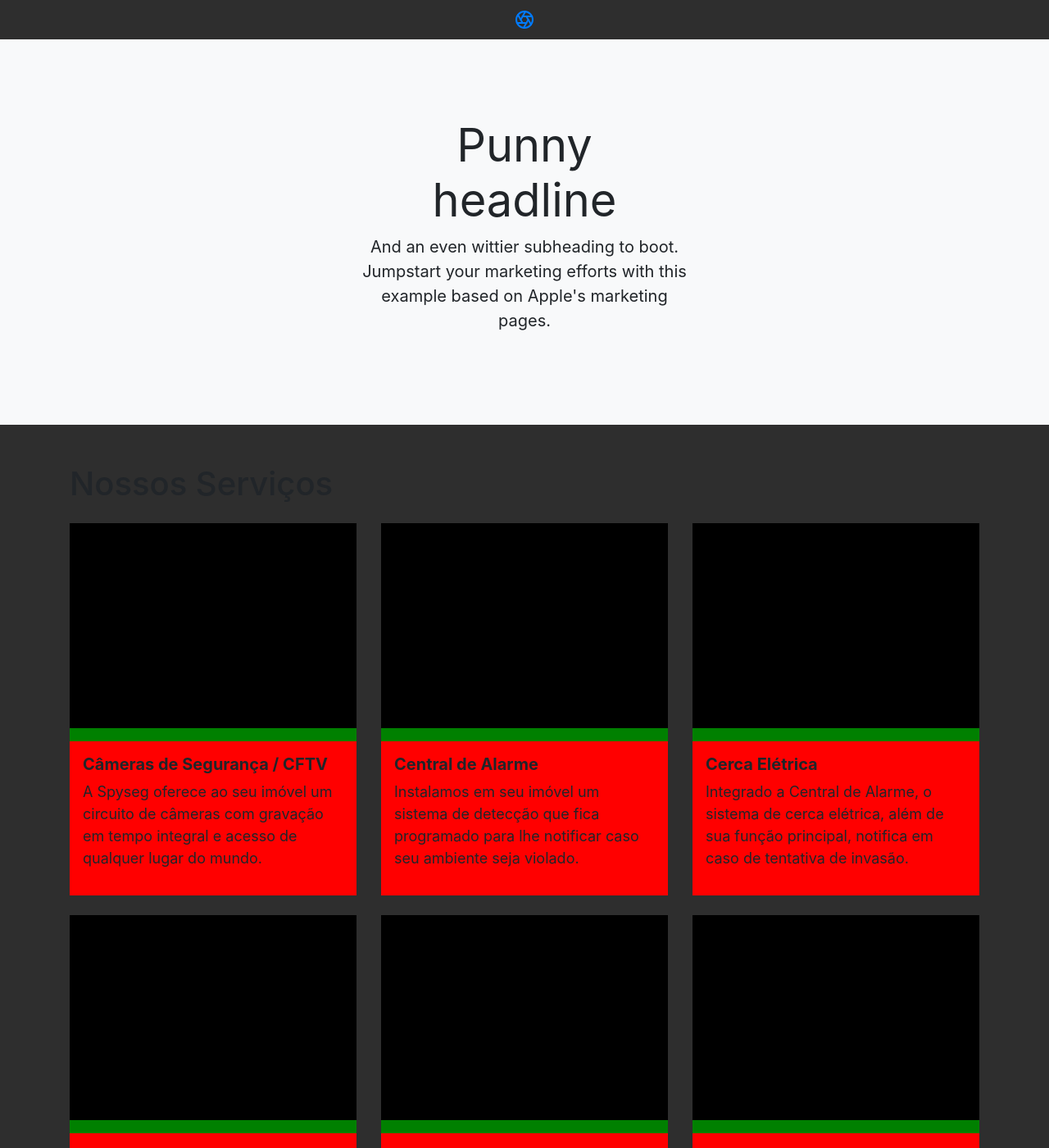
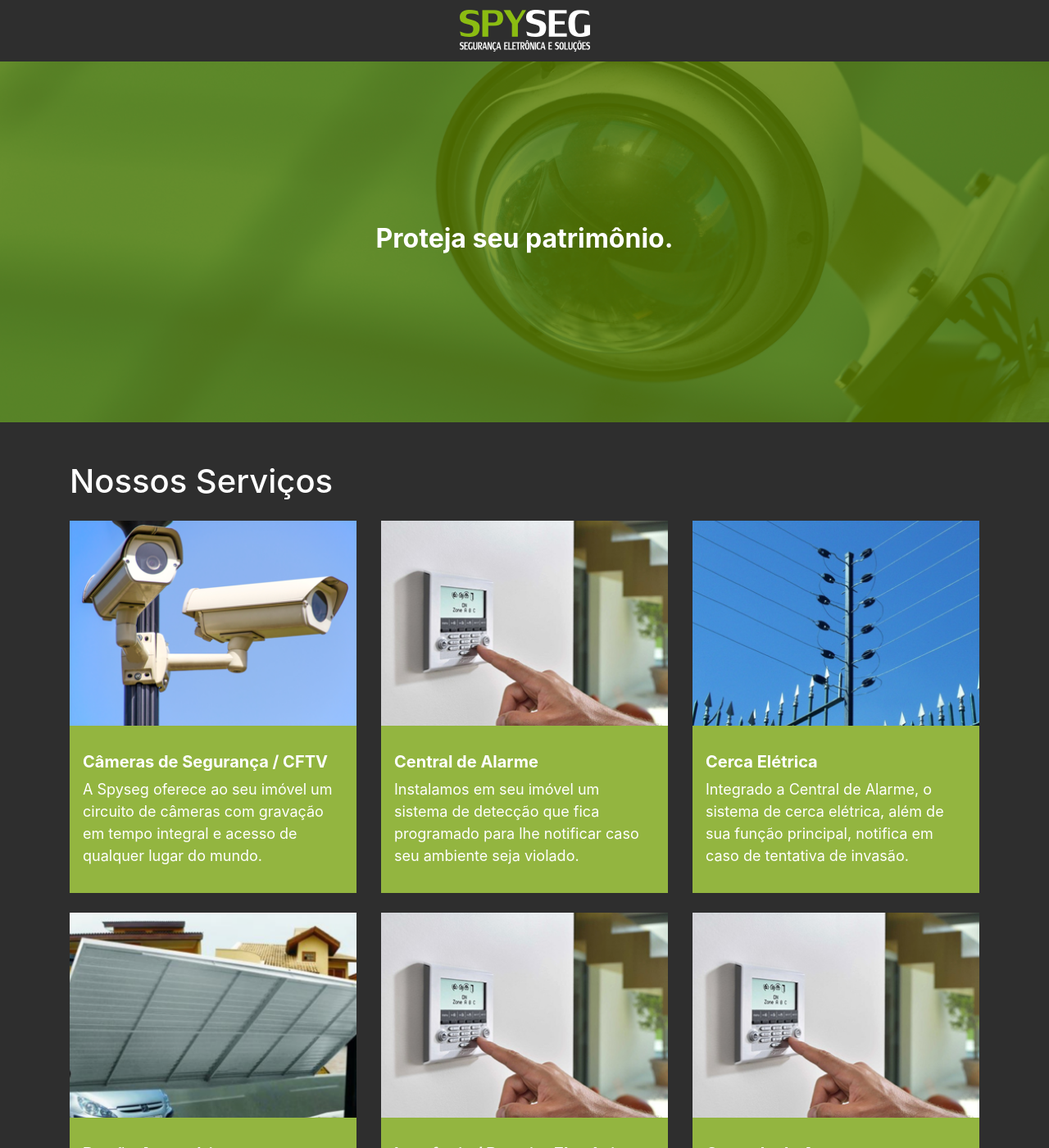
Before and after one commit to SpySeg/spyseg.github.io, a Jekyll site: the page built from index.html, in a window 1280 px wide and 1400 px high. Shown: the whole window at 82% size. Built offline with Jekyll 4.4.1, drawn with Linux system fonts in a browser that asks for light colours; some of the changed text lies outside the part shown.

Commit message:
Initial commit

```diff
--- a/_includes/header.html
+++ b/_includes/header.html
@@ -1,7 +1,7 @@
-<nav class="site-header sticky-top py-1">
-  <div class="container d-flex flex-column flex-md-row justify-content-center">
+<nav class="site-header py-1">
+  <div class="container d-flex justify-content-center">
     <a class="py-2" href="#">
-      <svg xmlns="http://www.w3.org/2000/svg" width="24" height="24" viewBox="0 0 24 24" fill="none" stroke="currentColor" stroke-width="2" stroke-linecap="round" stroke-linejoin="round" class="d-block mx-auto"><circle cx="12" cy="12" r="10"></circle><line x1="14.31" y1="8" x2="20.05" y2="17.94"></line><line x1="9.69" y1="8" x2="21.17" y2="8"></line><line x1="7.38" y1="12" x2="13.12" y2="2.06"></line><line x1="9.69" y1="16" x2="3.95" y2="6.06"></line><line x1="14.31" y1="16" x2="2.83" y2="16"></line><line x1="16.62" y1="12" x2="10.88" y2="21.94"></line></svg>
+      <img src="/assets/img/logo.png" />
     </a>
   </div>
 </nav>
--- a/_sass/theme.scss
+++ b/_sass/theme.scss
@@ -2,18 +2,27 @@ body {
   background: #2E2E2E;
 }
 
+h1, h2 {
+  color: #fff;
+}
+
+section {
+  margin-bottom: 100px;
+}
+
 .service-card {
-  background: green;
+  background: #93B540;
+  color: #fff;
 
   figure {
     height: 250px;
     width: 100%;
     background: #000;
+    background-size: cover !important;
   }
 
   .service-description {
     flex-grow: 2;
-    background: red;
 
     h2 {
       font-size: 20px;
@@ -25,3 +34,46 @@ body {
     }
   }
 }
+
+.map {
+  iframe {
+    width: 100% !important;
+  }
+}
+
+.main-hero {
+  height: 440px;
+}
+
+.hero-background {
+  position: absolute;
+  top: 0;
+  left: 0;
+  width: 100%;
+  height: 100%;
+  z-index: 1;
+  background: url(/assets/img/camera-hero-background.png) no-repeat center;
+  background-size: cover;
+}
+
+.hero-overlay {
+  position: absolute;
+  top: 0;
+  left: 0;
+  width: 100%;
+  height: 100%;
+  z-index: 2;
+  background: rgba(93, 129, 0, .8);
+}
+
+.footer-info {
+  color: #fff;
+
+  .instagram-follow-link {
+    color: #fff;
+
+    img {
+      margin-right: 3px;
+    }
+  }
+}
--- a/index.html
+++ b/index.html
@@ -1,16 +1,26 @@
 ---
 layout: default
 ---
+<div id="fb-root"></div>
+<script>(function(d, s, id) {
+  var js, fjs = d.getElementsByTagName(s)[0];
+  if (d.getElementById(id)) return;
+  js = d.createElement(s); js.id = id;
+  js.src = 'https://connect.facebook.net/pt_BR/sdk.js#xfbml=1&version=v3.0';
+  fjs.parentNode.insertBefore(js, fjs);
+}(document, 'script', 'facebook-jssdk'));</script>
 
-<div class="main-hero position-relative overflow-hidden p-3 p-md-5 mb-5 text-center bg-light">
-  <div class="col-md-5 p-lg-5 mx-auto">
-    <h1 class="display-4 font-weight-normal">Punny headline</h1>
-    <p class="lead font-weight-normal">And an even wittier subheading to boot. Jumpstart your marketing efforts with this example based on Apple's marketing pages.</p>
+<div class="main-hero position-relative overflow-hidden mb-5 text-center bg-light">
+  <div class="hero-background"></div>
+  <div class="hero-overlay d-flex justify-content-center align-items-center">
+    <h2 class="col-md-5 font-weight-bold p-4">
+      Proteja seu patrimônio.
+    </h2>
   </div>
 </div>
 
 <div class="container">
-  <section class="position-relative overflow-hidden mb-3">
+  <section class="position-relative overflow-hidden">
     <div class="row mb-3">
       <h1 class="col-md-12">Nossos Serviços</h1>
     </div>
@@ -18,7 +28,7 @@ layout: default
     <div class="row mb-4">
       <div class="col-md-4 d-flex">
         <div class="service-card d-flex flex-column">
-          <figure></figure>
+          <figure style="background: url(/assets/img/cctv-image.png) no-repeat center;"></figure>
           <div class="service-description p-3">
             <h2>Câmeras de Segurança / CFTV</h2>
             <p>A Spyseg oferece ao seu imóvel um circuito de câmeras com gravação em tempo integral e acesso de qualquer lugar do mundo.</p>
@@ -28,7 +38,7 @@ layout: default
 
       <div class="col-md-4 d-flex">
         <div class="service-card d-flex flex-column">
-          <figure></figure>
+          <figure style="background: url(/assets/img/alarm-image.png) no-repeat center;"></figure>
           <div class="service-description p-3">
             <h2>Central de Alarme</h2>
             <p>Instalamos em seu imóvel um sistema de detecção que fica programado para lhe notificar caso seu ambiente seja violado.</p>
@@ -38,7 +48,7 @@ layout: default
 
       <div class="col-md-4 d-flex">
         <div class="service-card d-flex flex-column">
-          <figure></figure>
+          <figure style="background: url(/assets/img/eletric-fence.png) no-repeat center;"></figure>
           <div class="service-description p-3">
             <h2>Cerca Elétrica</h2>
             <p>Integrado a Central de Alarme, o sistema de cerca elétrica, além de sua função principal, notifica em caso de tentativa de invasão.</p>
@@ -50,7 +60,7 @@ layout: default
     <div class="row mb-3">
       <div class="col-md-4 d-flex">
         <div class="service-card d-flex flex-column">
-          <figure></figure>
+          <figure style="background: url(/assets/img/auto-gate.png) no-repeat center;"></figure>
           <div class="service-description p-3">
             <h2>Portão Automático</h2>
             <p>Seja residencial ou industrial, a Spyseg oferece a você, diversas maneiras de automatizar seu portão.</p>
@@ -60,7 +70,7 @@ layout: default
 
       <div class="col-md-4 d-flex">
         <div class="service-card d-flex flex-column">
-          <figure></figure>
+          <figure style="background: url(/assets/img/alarm-image.png) no-repeat center;"></figure>
           <div class="service-description p-3">
             <h2>Interfonia / Porteiro Eletrônico</h2>
             <p>De residências a grandes condomínios, temos interfones essenciais para cada tipo de instalação. Incluindo integração com sistema de fechaduras eletrônicas.</p>
@@ -70,7 +80,7 @@ layout: default
 
       <div class="col-md-4 d-flex">
         <div class="service-card d-flex flex-column">
-          <figure></figure>
+          <figure style="background: url(/assets/img/alarm-image.png) no-repeat center;"></figure>
           <div class="service-description p-3">
             <h2>Controle de Acesso</h2>
             <p>Oferecemos uma gama de dispositivos para controlar o acesso ao seu estabelecimento ou residência: Biometria, tokens RFID, cartões e senha eletrônica.</p>
@@ -78,5 +88,69 @@ layout: default
         </div>
       </div>
     </div>
+
+    <div class="row row-flex justify-content-center">
+      <div class="col-md-4 d-flex">
+        <div class="service-card d-flex flex-column">
+          <figure style="background: url(/assets/img/alarm-image.png) no-repeat center;"></figure>
+          <div class="service-description p-3">
+            <h2>PABX</h2>
+            <p>Podemos instalar na sua empresa, uma central de telefones para aumentar a eficiência do seu atendimento.</p>
+          </div>
+        </div>
+      </div>
+    </div>
+  </section>
+
+  <section class="position-relative mt-5">
+    <div class="row mb-3">
+      <h1 class="col-md-12">Serviços Contratuais</h1>
+    </div>
+
+    <div class="row">
+      <div class="col-md-12 mb-3">
+        <div class="service-card d-flex flex-column">
+          <div class="service-description p-3">
+            <h2>Contrato de Manutenção</h2>
+            <p>Você pode contar com a Spyseg para manter os sistemas de segurança da sua empresa em pleno funcionamento. Deu problema? É só entrar em contato que enviamos um de nossos técnicos.</p>
+          </div>
+        </div>
+      </div>
+    </div>
+
+    <div class="row">
+      <div class="col-md-12">
+        <div class="service-card d-flex flex-column">
+          <div class="service-description p-3">
+            <h2>Espelhamento em Nuvem</h2>
+            <p>Este sistema consiste em espelhar as gravações de suas câmeras para nossos servidores, e ter acesso a elas quando quiser. Este serviço impede também que as gravações sejam apagadas por mau intencionados..</p>
+          </div>
+        </div>
+      </div>
+    </div>
+  </section>
+
+  <section class="posiition-relative mt-5">
+    <div class="row">
+      <div class="col-md-6 map">
+        <iframe src="https://www.google.com/maps/embed?pb=!1m18!1m12!1m3!1d229.9869477201342!2d-43.45866576703929!3d-22.736002289479508!2m3!1f0!2f0!3f0!3m2!1i1024!2i768!4f13.1!3m3!1m2!1s0x9967b8bd24482d%3A0x3a2b3c300ce38d84!2sAv.+Henrique+Duque+Estrada+Meyer%2C+285+-+Posse%2C+Nova+Igua%C3%A7u+-+RJ!5e0!3m2!1spt-BR!2sbr!4v1525347704288" width="800" height="600" frameborder="0" style="border:0" allowfullscreen></iframe>
+      </div>
+
+      <div class="col-md-6 p-3 footer-info">
+        <h1 class="mb-3">Entre em contato</h1>
+
+        <h3>Endereço</h3>
+        <p>Av. Henrique Duque Estrada Mayer, 285, Sobreloja, Alto da Posse 26030-380 Nova Iguaçu</p>
+
+        <h3>Telefone</h3>
+        <p>(21) 3851-1737</p>
+
+        <div class="mt-3 fb-page" data-href="https://www.facebook.com/spysegprofile/" data-small-header="true" data-adapt-container-width="true" data-hide-cover="true" data-show-facepile="true"><blockquote cite="https://www.facebook.com/spysegprofile/" class="fb-xfbml-parse-ignore"><a href="https://www.facebook.com/spysegprofile/">Spyseg - Segurança Eletrônica e Soluções</a></blockquote></div>
+        <a href="https://instagram.com/spysegprofile" target="_blank" class="instagram-follow-link d-block mt-3">
+          <img src="/assets/img/instagram-icon.png" />
+          Siga no Instagram
+        </a>
+      </div>
+    </div>
   </section>
 </div>
```
Also changed, not shown: assets/img/alarm-image.png (added), assets/img/auto-gate.png (added), assets/img/camera-hero-background.png (added), assets/img/cctv-image.png (added), assets/img/eletric-fence.png (added), assets/img/instagram-icon.png (added), assets/img/logo.png (added).
